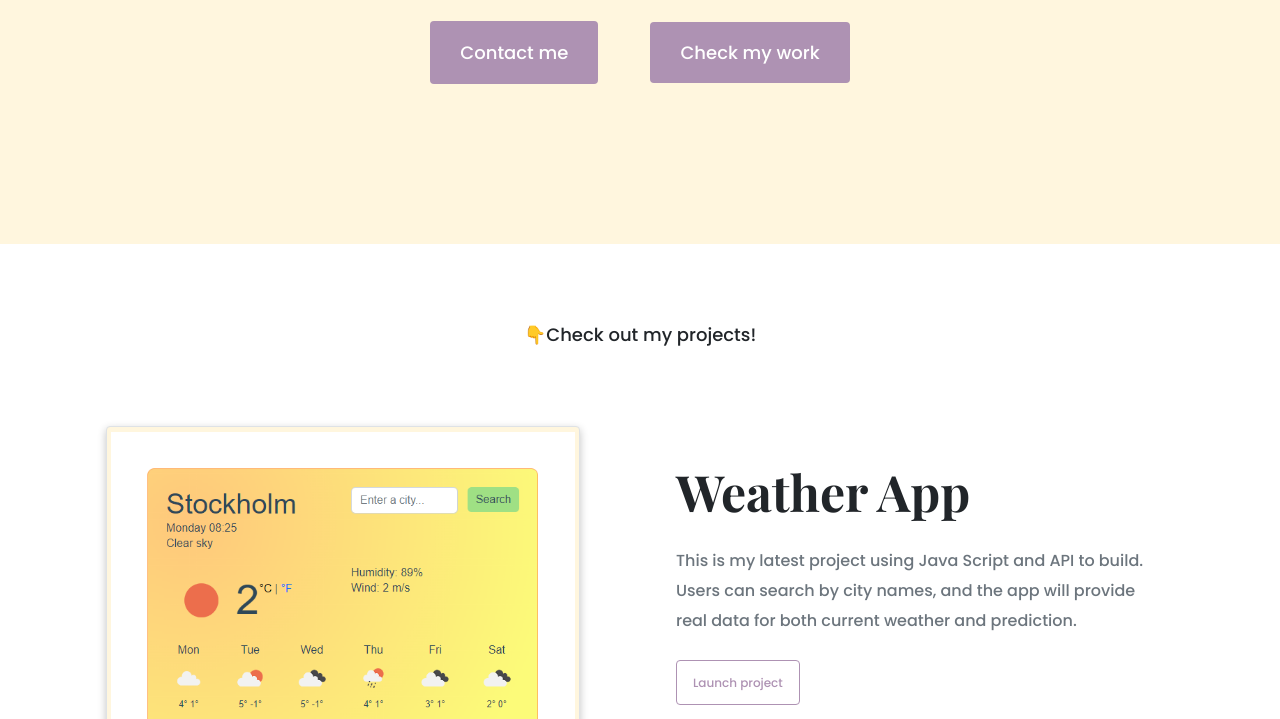
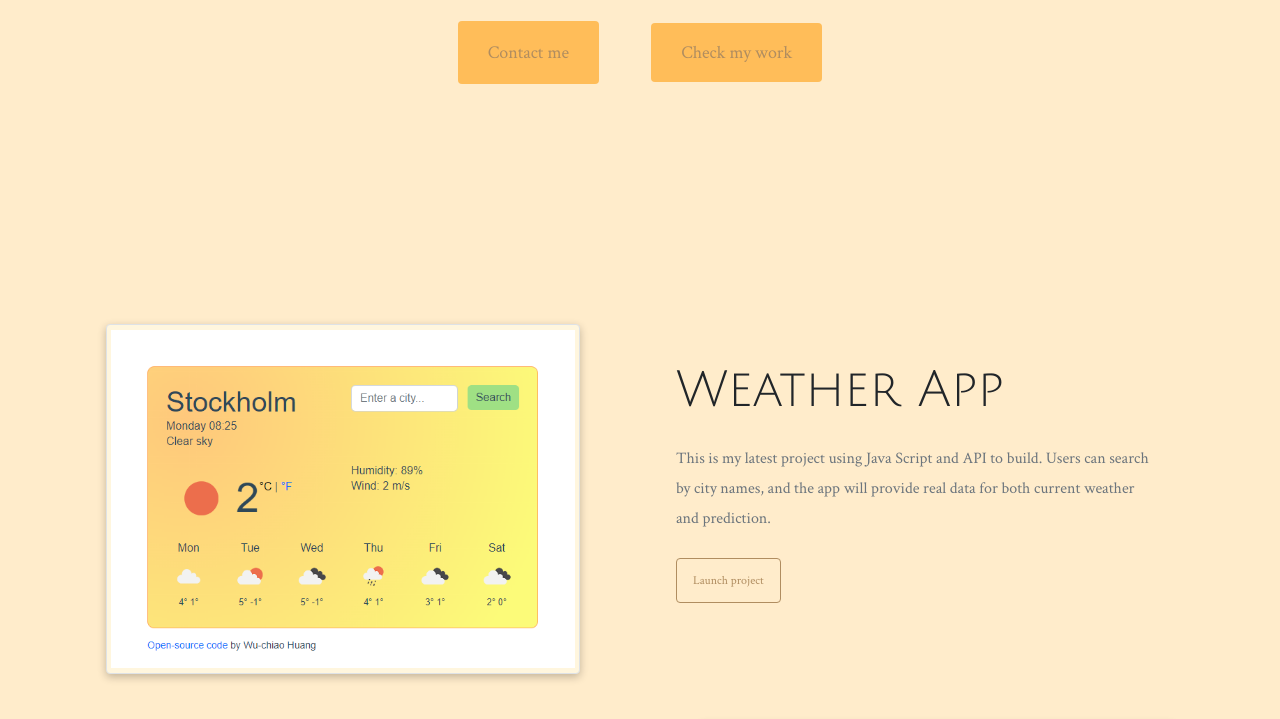
Before and after one commit to ChiaoH/portfolio-project, a plain HTML site: page index.html in a window 1280 px wide. Shown: the part 438-1157 px from the top of the page. Drawn offline with nearby package versions, Linux system fonts and the light colour scheme.

Commit message:
Initial adjustment of color and typography.

```diff
--- a/index.html
+++ b/index.html
@@ -23,13 +23,11 @@
     ></script>
 
     <!--Google Fonts-->
-    <link rel="preconnect" href="https://fonts.googleapis.com" />
-    <link rel="preconnect" href="https://fonts.gstatic.com" crossorigin />
-    <link
-      href="https://fonts.googleapis.com/css2?family=Playfair+Display:wght@700&family=Poppins:wght@500;700&display=swap"
-      rel="stylesheet"
-    />
-    <link rel="stylesheet" href="src/styles.css" />
+    <link rel="preconnect" href="https://fonts.googleapis.com">
+<link rel="preconnect" href="https://fonts.gstatic.com" crossorigin>
+<link href="https://fonts.googleapis.com/css2?family=Crimson+Text&family=Julius+Sans+One&display=swap" rel="stylesheet">
+<!--CSS Style Sheet-->
+<link rel="stylesheet" href="src/styles.css" />
 
     <title>Wu-chiao Huang - Front-end Developer</title>
   </head>
@@ -41,12 +39,12 @@
         <nav class="d-flex justify-content-between">
           <a href="/" title="Homepage">
             <img
-              src="images/logo-2.png"
+              src="images/Chiao Logo_No Background.png"
               class="logo d-none d-md-block"
               alt="Wu-chiao logo"
             />
             <img
-              src="images/logo-small.png"
+              src="images/Chiao Logo_No Background.png"
               class="logo-small d-block d-md-none"
               alt="Wu-chiao logo"
             />
@@ -86,9 +84,7 @@
     </div>
 
     <!--Gallery Section-->
-    <h2 id="point-down-break">👇Check out my projects!</h2>
-
-    <div class="container">
+      <div class="container">
       <div class="row mb-5">
         <div class="col d-none d-lg-inline ms-4 me-4">
           <img
@@ -184,14 +180,17 @@
           <a
             href="https://www.linkedin.com/in/wu-chiao-huang-642a07255/"
             title="Wu-chiao's LinkedIn Profile"
+            target="_blank"
             ><i class="fa-brands fa-linkedin"></i
           ></a>
           <a href="https://github.com/ChiaoH" title="Wu-chiao's GitHub Profile"
+          target="_blank"
             ><i class="fa-brands fa-github"></i
           ></a>
           <a
             href="https://www.instagram.com/"
             title="Wu-chiao's Instagram Profile"
+            target="_blank"
             ><i class="fa-brands fa-instagram"></i
           ></a>
         </div>
--- a/src/styles.css
+++ b/src/styles.css
@@ -1,12 +1,18 @@
-/*font-family: 'Playfair Display', serif;
-font-family: 'Poppins', sans-serif;*/
+/*
+font-family: 'Julius Sans One', sans-serif;
+font-family: 'Crimson Text', serif;*/
 
 :root {
-  --primary-color: black;
-  --secondary-color: #272142;
-  --tertiary-color: #ae92b3;
-  --primary-font: "Playfair Display", serif;
-  --secondary-font: "Poppins", sans-serif;
+  --primary-color: #FFECCB;
+  --secondary-color: #FFBD59 ;
+  --tertiary-color:#B08D60;
+  --quaternary-color: #005248;
+  --primary-font: 'Julius Sans One', sans-serif;
+  --secondary-font: 'Crimson Text', serif;
+}
+
+body {
+  background-color:  var(--primary-color);
 }
 
 .hero h1 {
@@ -32,14 +38,15 @@ h4 {
   font-family: var(--primary-font);
 }
 .hero {
-  background-color: #fff6de;
   padding: 160px 10px;
   text-align: center;
+  margin-bottom: 80px;
+
 }
 
 .btn-primary {
-  color: white;
-  background-color: var(--tertiary-color);
+  color: var(--tertiary-color);
+  background-color: var(--secondary-color);
   font-family: var(--secondary-font);
   border: none;
   border-radius: 4px;
@@ -48,7 +55,8 @@ h4 {
   line-height: 27px;
 }
 .btn-primary:hover {
-  background-color: var(--secondary-color);
+  color: var(--secondary-color);
+  background-color: var(--tertiary-color);
 }
 
 #point-down-break {
@@ -57,6 +65,8 @@ h4 {
   font-family: var(--secondary-font);
   font-size: 18px;
 }
+
+
 
 .container h2 {
   font-family: var(--primary-font);
@@ -71,7 +81,7 @@ h4 {
 
 .btn-secondary {
   color: var(--tertiary-color);
-  background-color: white;
+  background-color: var(--primary-color);
   font-family: var(--secondary-font);
   border: 1px solid var(--tertiary-color);
   border-radius: 4px;
@@ -81,7 +91,9 @@ h4 {
 }
 .btn-secondary:hover {
   background-color: var(--tertiary-color);
-  color: white;
+  color: var(--primary-color);
+  border: 1px solid var(--tertiary-color);
+
 }
 
 .img-thumbnail {
@@ -147,8 +159,10 @@ h4 {
   padding-top: 10px;
 }
 
+
 nav {
   padding: 12px 0px;
+
 }
 
 nav ul {
```
Also changed, not shown: about.html (+10 -9 lines), contact.html (+10 -9 lines), work.html (+11 -14 lines), images/Chiao Logo_No Background.png (added).
